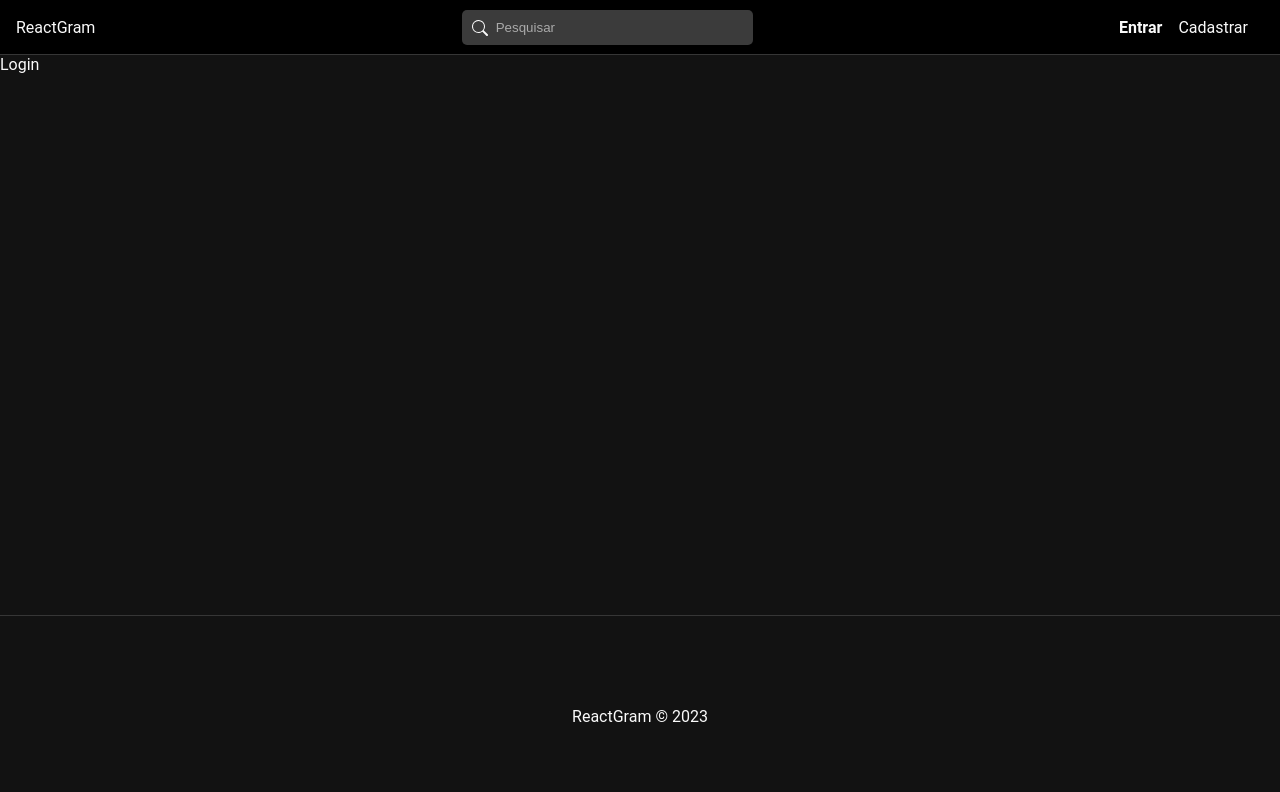
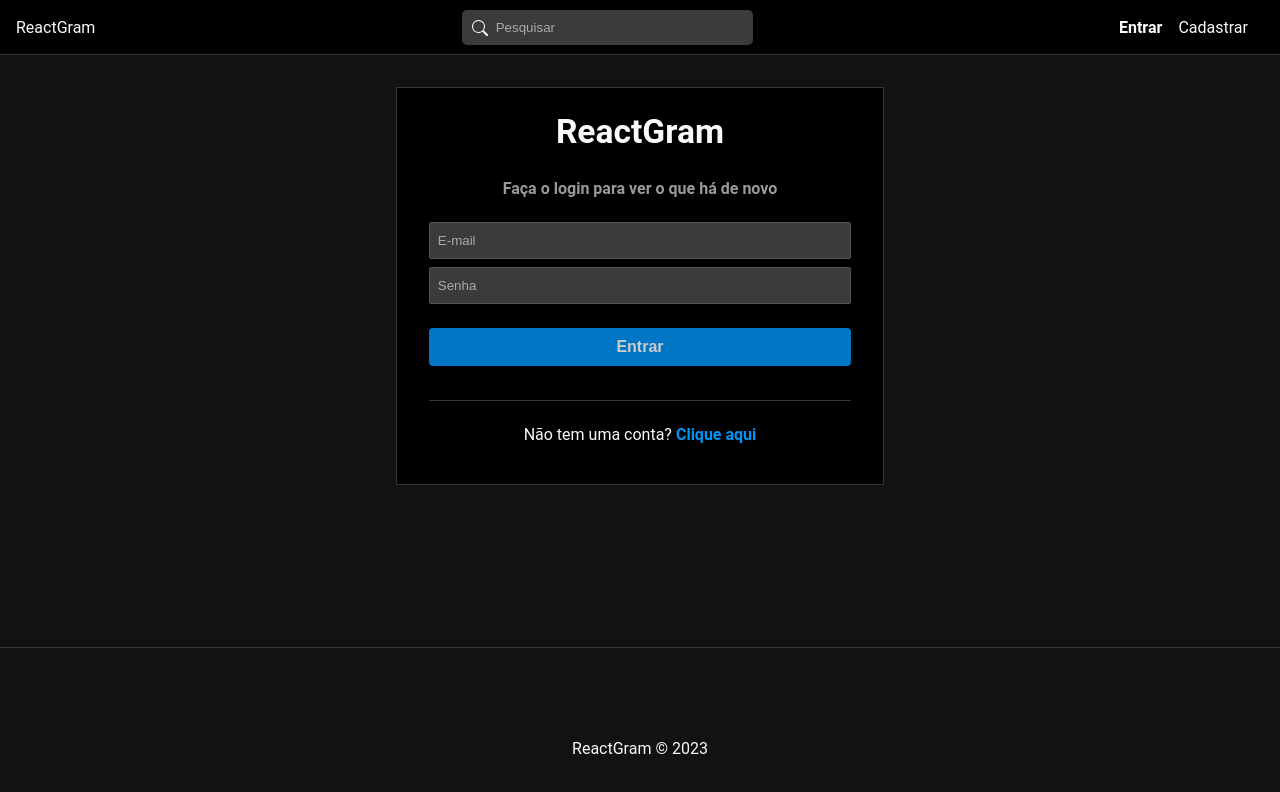
Before and after one commit to grevizirsky/Reactgram, a React (Create React App) app in the folder frontend/: page /login in a window 1280 px wide. Shown: the top 792 px of the page. Built offline with nearby package versions, Linux system fonts and the light colour scheme.

Commit message:
creating login form

```diff
--- a/frontend/src/pages/Auth/Login.js
+++ b/frontend/src/pages/Auth/Login.js
@@ -1,8 +1,35 @@
 import "./Auth.css"
 
+//components
+import {Link} from 'react-router-dom'
+import Message from "../../components/Message"
+
+//hooks
+import {useEffect, useState} from 'react'
+import {useSelector, useDispatch} from 'react-redux'
+
+//redux
+
+
 const Login = () => {
+  const [email, setEmail] = useState("")
+  const [password, setPassword] = useState("")
+
+  const handleSubmit = (e) => {
+    e.preventDefault()
+  }
+
   return (
-    <div>Login</div>
+    <div id="login">
+      <h2>ReactGram</h2>
+      <p className="subtitle">Faça o login para ver o que há de novo</p>
+      <form onSubmit={handleSubmit}>
+        <input type="text" placeholder="E-mail" onChange={(e) => setEmail(e.target.value)} value={email || ""}/>
+        <input type="password" placeholder="Senha" onChange={(e) => setPassword(e.target.value)} value={password || ""}/>
+        <input type="submit" value="Entrar" />
+      </form>
+      <p>Não tem uma conta? <Link to="/register">Clique aqui</Link></p>
+    </div>
   )
 }
 
```
